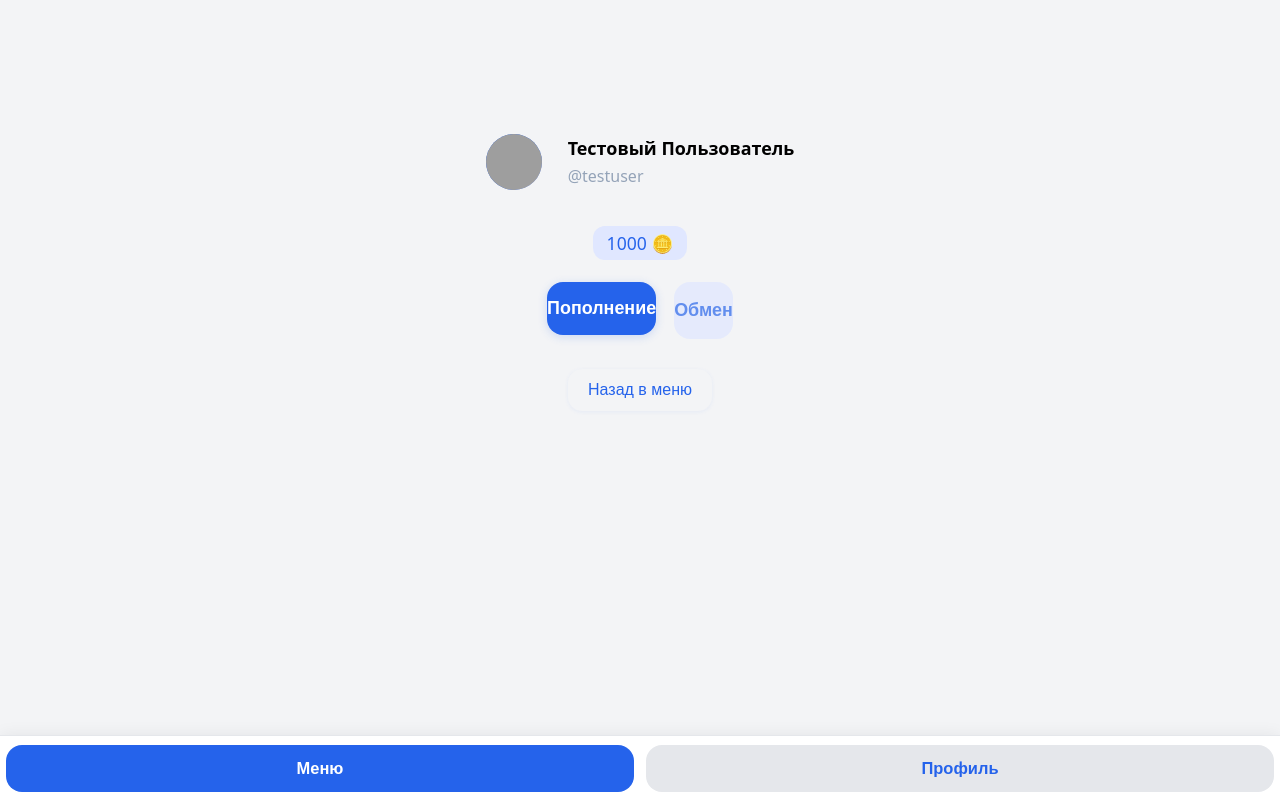
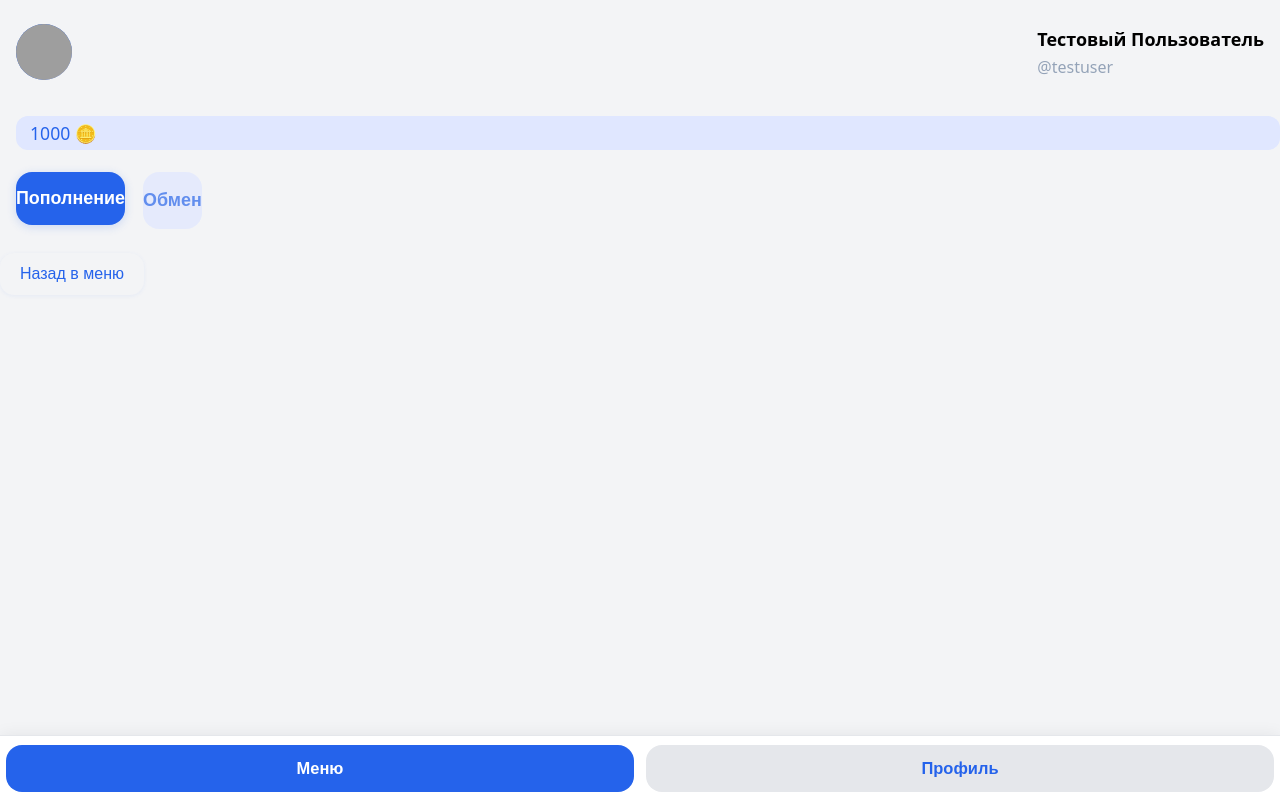
Before and after one commit to galantry1/tg-coin-flip, a React (Vite) app: page / in a window 1280 px wide. Both pictures are taken after a click on the button "Профиль". Built offline with nearby package versions, Linux system fonts and the light colour scheme; no server answers; grey boxes are pictures that could not be loaded; the HTML template or start-up script is replaced by a standard one.

Commit message:
fix: баланс через user_id, фраза в меню

```diff
--- a/src/App.jsx
+++ b/src/App.jsx
@@ -1,42 +1,79 @@
-import { useEffect, useState } from "react";
+import React, { useEffect, useMemo, useState } from "react";
 import MenuScreen from "./MenuScreen";
 import ProfileScreen from "./ProfileScreen";
 import GameScreen from "./GameScreen";
 import { fetchBalance, updateBalance } from "./api";
 
+// Безопасно достаём юзера из Telegram WebApp (в браузере будет null)
+function getTelegramUserSafe() {
+  try {
+    const tg = window?.Telegram?.WebApp;
+    return tg?.initDataUnsafe?.user || null;
+  } catch {
+    return null;
+  }
+}
+
 export default function App() {
-  // Получаем данные Telegram
-  const tg = window.Telegram?.WebApp;
-  const userId = tg?.initDataUnsafe?.user?.id?.toString() || "test_user";
-  const username = tg?.initDataUnsafe?.user?.username || "testuser";
-  const name = tg?.initDataUnsafe?.user?.first_name
-    ? `${tg.initDataUnsafe.user.first_name} ${tg.initDataUnsafe.user.last_name || ""}`.trim()
-    : "Тестовый Пользователь";
-  const photo = tg?.initDataUnsafe?.user?.photo_url || "https://i.ibb.co/4Kp7rG6/user-placeholder.png";
+  // Берём userId из Telegram, а если не в телеге — фиксируем локальный id в localStorage,
+  // чтобы он НЕ менялся при перезагрузке (и не сбрасывал баланс).
+  const user = getTelegramUserSafe();
+
+  const userId = useMemo(() => {
+    if (user?.id) return String(user.id);
+    let id = localStorage.getItem("cg_user_id");
+    if (!id) {
+      id = "local_" + Math.floor(Math.random() * 1e9);
+      localStorage.setItem("cg_user_id", id);
+    }
+    return id;
+  }, [user?.id]);
+
+  const profile = useMemo(() => ({
+    name:
+      (user?.first_name || "") + (user?.last_name ? " " + user.last_name : "") ||
+      "Тестовый Пользователь",
+    username: user?.username || "testuser",
+    photo: user?.photo_url || "https://i.ibb.co/4Kp7rG6/user-placeholder.png",
+  }), [user]);
 
   const [screen, setScreen] = useState("menu");
   const [balance, setBalance] = useState(null);
   const [loading, setLoading] = useState(true);
 
-  // Загрузка баланса при входе
+  // Загружаем баланс с сервера при монтировании или смене userId
   useEffect(() => {
-    fetchBalance(userId)
-      .then((data) => setBalance(data.balance))
-      .catch(() => setBalance(1000))
-      .finally(() => setLoading(false));
-    // eslint-disable-next-line
+    let mounted = true;
+    (async () => {
+      try {
+        const data = await fetchBalance(userId);
+        if (mounted) setBalance(data.balance);
+      } catch {
+        if (mounted) setBalance(1000); // дефолт, если сервер недоступен
+      } finally {
+        if (mounted) setLoading(false);
+      }
+    })();
+    return () => { mounted = false; };
   }, [userId]);
 
-  // Обновление баланса на сервере
-  const updateBalanceOnServer = (newBalance) => {
-    setBalance(newBalance);
-    updateBalance(userId, newBalance).catch(() => {});
+  // Обновление баланса и синхронизация с сервером
+  const applyBalance = async (newBalance) => {
+    setBalance(newBalance); // мгновенно в UI
+    try {
+      await updateBalance(userId, newBalance); // догоняем сервер
+    } catch {
+      // можно показать тост/уведомление, если нужно
+    }
   };
 
-  if (loading) return <div style={{ padding: 24 }}>Загрузка...</div>;
+  if (loading || balance === null) {
+    return <div className="centered-screen">Загрузка...</div>;
+  }
 
   return (
     <div className="app-root">
+      <div className="main-content">
         {screen === "menu" && (
           <MenuScreen
             balance={balance}
@@ -44,22 +81,26 @@ export default function App() {
             onProfile={() => setScreen("profile")}
           />
         )}
+
         {screen === "profile" && (
           <ProfileScreen
             balance={balance}
-          name={name}
-          username={username}
-          photo={photo}
+            name={profile.name}
+            username={profile.username}
+            photo={profile.photo}
             onBack={() => setScreen("menu")}
           />
         )}
+
         {screen === "game" && (
           <GameScreen
             balance={balance}
-          setBalance={updateBalanceOnServer}
+            setBalance={applyBalance}
             onBack={() => setScreen("menu")}
           />
         )}
+      </div>
+
       <div className="bottom-nav">
         <button
           className={`nav-btn${screen === "menu" ? " nav-active" : ""}`}
--- a/src/MenuScreen.jsx
+++ b/src/MenuScreen.jsx
@@ -2,17 +2,23 @@ import React from "react";
 
 export default function MenuScreen({ balance, onPlay, onProfile }) {
   return (
-    <div>
+    <div className="menu-screen">
       <div className="menu-header">
         <span className="menu-title">Главное меню</span>
         <span className="menu-balance">{balance} 🪙</span>
       </div>
+
       <div className="menu-actions">
         <button className="main-btn" onClick={onPlay}>Играть</button>
         <button className="secondary-btn" disabled>Играть с другом</button>
       </div>
+
       <div className="menu-tip">
-        <span>В будущем тут будет ещё больше фишек 😉</span>
+        <span>&lt;ень, ТЫ САМАЯ КРАСИВАЯ&gt;</span>
+      </div>
+
+      <div style={{ textAlign: "center", color: "#94a3b8" }}>
+        В профиле: ник и аватар из Телеги
       </div>
     </div>
   );
--- a/src/ProfileScreen.jsx
+++ b/src/ProfileScreen.jsx
@@ -2,7 +2,7 @@ import React from "react";
 
 export default function ProfileScreen({ balance, name, username, photo, onBack }) {
   return (
-    <div className="centered-screen">
+    <div className="profile-screen">
       <div className="profile-header">
         <img src={photo} alt="avatar" className="profile-avatar" />
         <div>
@@ -10,12 +10,17 @@ export default function ProfileScreen({ balance, name, username, photo, onBack }
           <div style={{ color: "#94a3b8", fontWeight: 500 }}>@{username}</div>
         </div>
       </div>
-      <div className="profile-balance">{balance} 🪙</div>
+
+      <div className="profile-balance" style={{ marginLeft: 16 }}>{balance} 🪙</div>
+
       <div className="profile-actions">
-        <button className="main-btn">Пополнение</button>
+        <button className="main-btn" disabled>Пополнение</button>
         <button className="secondary-btn" disabled>Обмен</button>
       </div>
-      <button className="back-btn" onClick={onBack} style={{ marginTop: 30 }}>Назад в меню</button>
+
+      <button className="back-btn" onClick={onBack} style={{ marginTop: 24 }}>
+        Назад в меню
+      </button>
     </div>
   );
 }
--- a/src/api.js
+++ b/src/api.js
@@ -1,17 +1,19 @@
 const API_URL = import.meta.env.VITE_API_URL;
 
+// Получить баланс
 export async function fetchBalance(userId) {
-  const res = await fetch(`${API_URL}/balance?userId=${userId}`);
+  const res = await fetch(`${API_URL}/balance?user_id=${encodeURIComponent(userId)}`);
   if (!res.ok) throw new Error('Ошибка получения баланса');
-  return res.json();
+  return res.json(); // { balance: number }
 }
 
+// Обновить баланс
 export async function updateBalance(userId, newBalance) {
   const res = await fetch(`${API_URL}/balance`, {
     method: "POST",
     headers: { "Content-Type": "application/json" },
-    body: JSON.stringify({ userId, balance: newBalance }),
+    body: JSON.stringify({ user_id: userId, balance: newBalance }),
   });
   if (!res.ok) throw new Error('Ошибка обновления баланса');
-  return res.json();
+  return res.json(); // { balance: number }
 }
```
Lines whose indentation alone changed are shown as unchanged.
